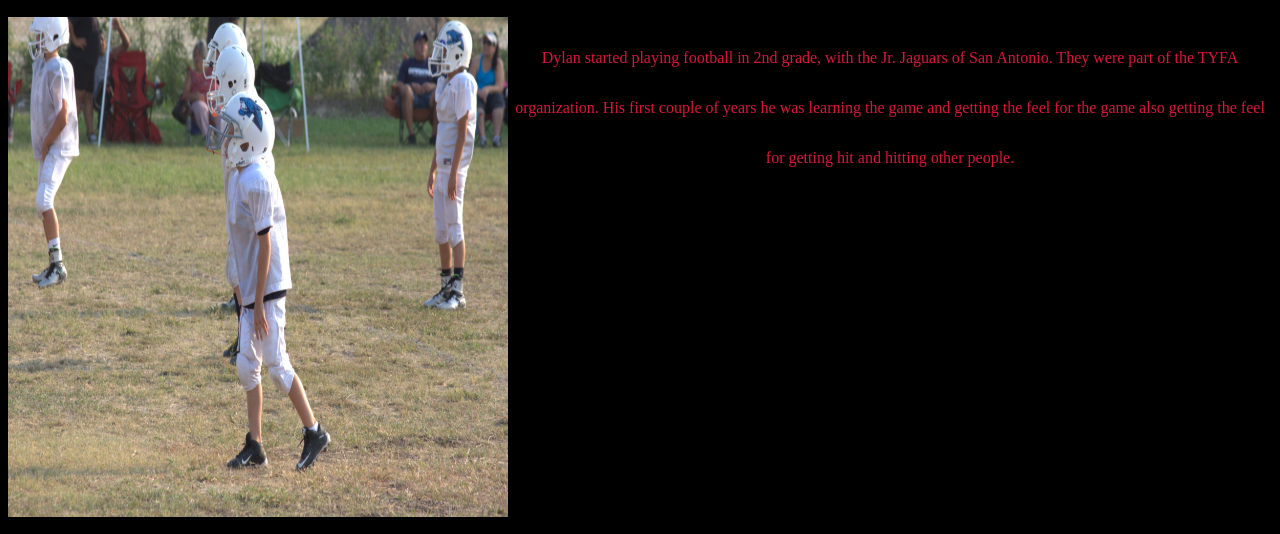
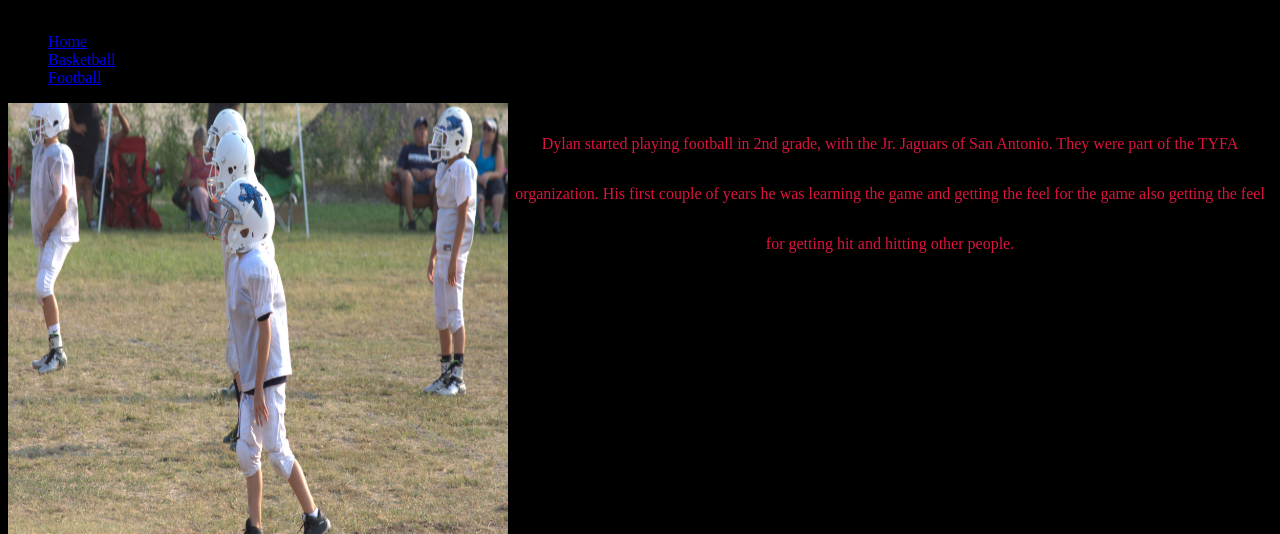
Before and after one commit to SuperSportsMedia/Dylan-Football-page, a plain HTML site: page index.html in a window 1280 px wide. Shown: the part 261-795 px from the top of the page. Drawn offline with Linux system fonts and the light colour scheme.

Commit message:
Update index.html

```diff
--- a/index.html
+++ b/index.html
@@ -35,6 +35,11 @@
 		<div><h1 style="color: crimson; text-align:center">Dylan Foster</h1></div>
 		<div><h1 style="color: crimson; text-align:center">Football</h1></div></div>
 	</div>
+		<ul>
+  <li><a href="https://supersportsmedia.github.io/DylanHomepage/">Home</a></li>
+  <li><a href="https://supersportsmedia.github.io/Dylan-Basketball-page-/">Basketball</a></li>
+  <li><a href="https://supersportsmedia.github.io/Dylan-Football-page/">Football</a></li>
+</ul>
 
 	<div class="flex-container-1">
 		<div><img src="Dylan Jr Jags.jpg" alt="Dylan Jr Jags" style="width: 500px;height: 500px;">
```
